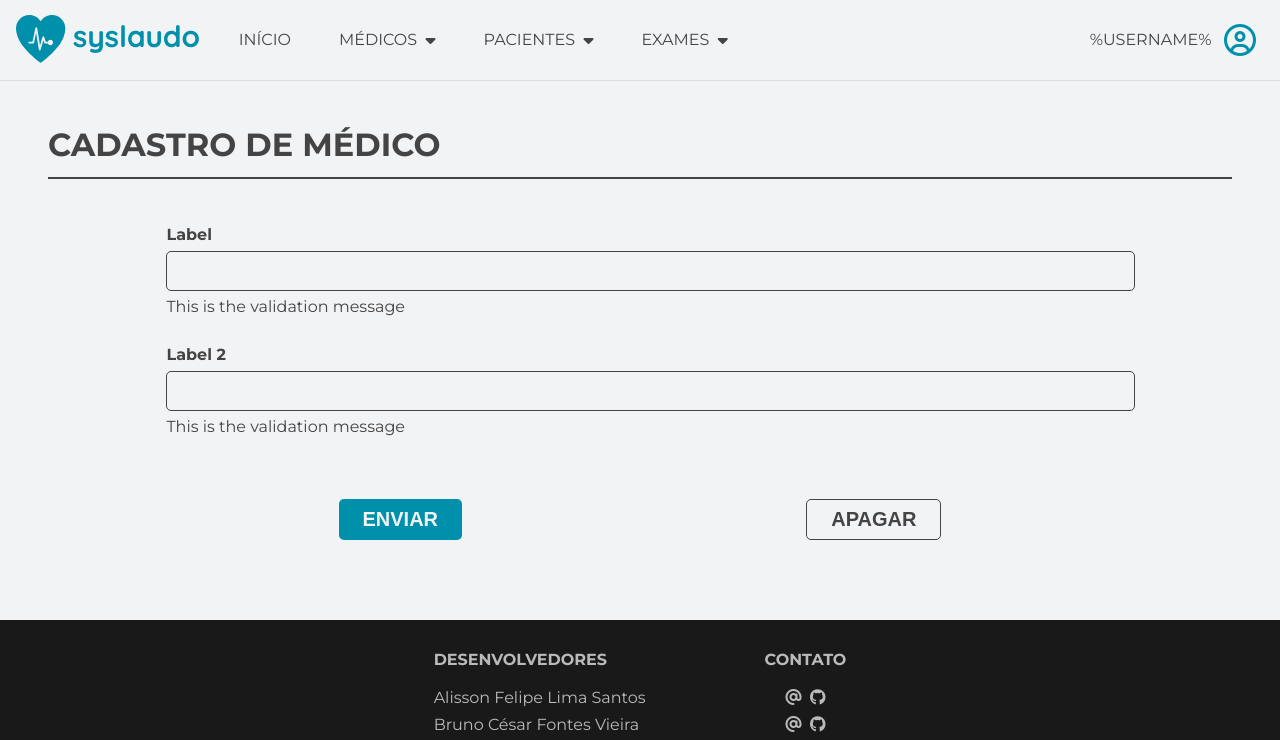
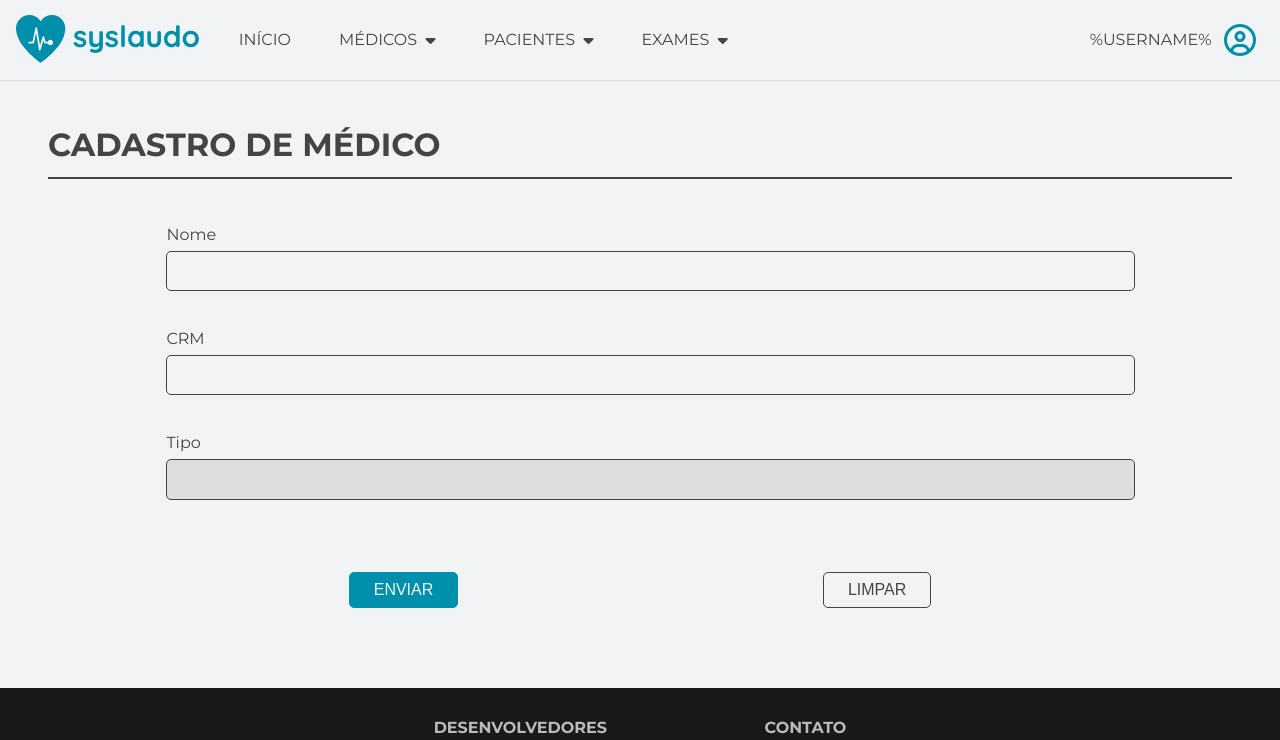
Before and after one commit to syslaudo/syslaudo-backend, a React (Create React App) app in the folder frontend/: page /cadastrar-medico in a window 1280 px wide. Shown: the top 740 px of the page. Built offline with nearby package versions, Linux system fonts and the light colour scheme.

Commit message:
Refatoração de componentes

```diff
--- a/frontend/package.json
+++ b/frontend/package.json
@@ -20,7 +20,7 @@
     "react-scripts": "4.0.3",
     "styled-components": "^5.2.1",
     "styled-reset": "^4.3.4",
-    "typescript": "^4.1.2",
+    "typescript": "^4.2.2",
     "web-vitals": "^1.0.1"
   },
   "scripts": {
--- a/frontend/src/components/Cards/style.tsx
+++ b/frontend/src/components/Cards.tsx
@@ -1,7 +1,7 @@
 import styled from 'styled-components';
-import * as colors from '../../style/colors';
+import * as colors from '../style/colors';
 
-export const StyledCard = styled.div`
+export const Card = styled.div`
   display: flex;
   align-items: center;
   margin-bottom: 2rem;
@@ -20,7 +20,7 @@ export const StyledCard = styled.div`
   }
 `;
 
-export const StyledCardGroup = styled.div`
+export const CardGroup = styled.div`
   display: grid;
   grid-template-columns: repeat(2, 1fr);
   grid-column-gap: 1rem;
--- a/frontend/src/components/Cards/index.tsx
+++ /dev/null
@@ -1,13 +0,0 @@
-import { StyledCard, StyledCardGroup } from './style';
-
-export function Card(props: any) {
-  return <StyledCard className={props.className}>{props.children}</StyledCard>;
-}
-
-export function CardGroup(props: any) {
-  return (
-    <StyledCardGroup className={props.className}>
-      {props.children}
-    </StyledCardGroup>
-  );
-}
--- /dev/null
+++ b/frontend/src/components/FormElements.tsx
@@ -0,0 +1,76 @@
+import styled from 'styled-components';
+import * as colors from '../style/colors';
+
+export const Form = styled.div`
+  display: block;
+  width: 80%;
+  margin: 2rem auto;
+`;
+
+export const InputGroup = styled.div`
+  display: block;
+  width: 100%;
+  margin: 2rem auto;
+`;
+
+export const Label = styled.label`
+  margin-bottom: 0.5em;
+  display: block;
+`;
+
+export const Message = styled.label`
+  margin-bottom: 0.5em;
+  display: block;
+`;
+
+export const ButtonGroup = styled.div`
+  display: flex;
+  flex-direction: row;
+  justify-content: space-around;
+`;
+
+export const Button = styled.button<{ primary?: boolean }>`
+  padding: 0.5rem 1.5rem;
+  margin-top: 2rem;
+  display: flex;
+  align-items: center;
+  justify-content: center;
+  color: ${(props) =>
+    props.primary ? colors.componentBackground : colors.text};
+  background: ${(props) =>
+    props.primary ? colors.primary : colors.componentBackground};
+  transition: 0.1s;
+  border-radius: 5px;
+  border-width: 1px;
+  border-style: solid;
+  border-color: ${(props) => (props.primary ? colors.primary : colors.text)};
+  font-size: 1rem;
+  text-transform: uppercase;
+
+  :hover {
+    background: ${colors.primaryHover};
+    color: ${colors.componentBackground};
+    border-color: ${colors.primaryHover};
+  }
+`;
+
+export const Input = styled.input`
+  padding: 0.6rem;
+  font-family: 'Montserrat';
+  font-size: 1rem;
+  border: 1px solid ${colors.text};
+  background: ${colors.componentBackground};
+  border-radius: 5px;
+  width: 100%;
+  margin-bottom: 0.5em;
+
+  :disabled {
+    background: ${colors.hover};
+  }
+
+  :focus {
+    outline: none;
+    border: 1px solid ${colors.primary};
+    box-shadow: 0 0 0 2px ${colors.primaryShadow};
+  }
+`;
--- a/frontend/src/components/FormElements/index.tsx
+++ /dev/null
@@ -1,59 +0,0 @@
-import {
-  StyledButton,
-  StyledButtonGroup,
-  StyledForm,
-  StyledInput,
-  StyledInputGroup,
-  StyledLabel,
-  StyledMessage,
-} from './style';
-
-export function Form(props: any) {
-  return <StyledForm className={props.className}>{props.children}</StyledForm>;
-}
-
-export function ButtonGroup(props: any) {
-  return (
-    <StyledButtonGroup className={props.className}>
-      {props.children}
-    </StyledButtonGroup>
-  );
-}
-
-export function Button(props: any) {
-  return (
-    <StyledButton
-      primary={props.primary}
-      onMouseDown={(e) => e.preventDefault()}
-      className={props.className}
-    >
-      {props.children}
-    </StyledButton>
-  );
-}
-
-export function InputGroup(props: any) {
-  return (
-    <StyledInputGroup className={props.className}>
-      {props.children}
-    </StyledInputGroup>
-  );
-}
-
-export function Input(props: any) {
-  return (
-    <StyledInput className={props.className}>{props.children}</StyledInput>
-  );
-}
-
-export function Label(props: any) {
-  return (
-    <StyledLabel className={props.className}>{props.children}</StyledLabel>
-  );
-}
-
-export function ValidationMessage(props: any) {
-  return (
-    <StyledMessage className={props.className}>{props.children}</StyledMessage>
-  );
-}
--- a/frontend/src/components/FormElements/style.tsx
+++ /dev/null
@@ -1,74 +0,0 @@
-import styled from 'styled-components';
-import * as colors from '../../style/colors';
-
-export const StyledForm = styled.div`
-  display: block;
-  width: 80%;
-  margin: 2rem auto;
-`;
-
-export const StyledInputGroup = styled.div`
-  display: block;
-  width: 100%;
-  margin: 2rem auto;
-`;
-
-export const StyledLabel = styled.label`
-  font-weight: bold;
-  margin-bottom: 0.5em;
-  display: block;
-`;
-
-export const StyledInput = styled.input`
-  padding: 0.6rem;
-  font-family: 'Montserrat';
-  font-size: 1rem;
-  border: 1px solid ${colors.text};
-  background: ${colors.componentBackground};
-  border-radius: 5px;
-  width: 100%;
-  margin-bottom: 0.5em;
-`;
-
-export const StyledMessage = styled.label`
-  margin-bottom: 0.5em;
-  display: block;
-`;
-
-export const StyledButtonGroup = styled.div`
-  display: flex;
-  flex-direction: row;
-  justify-content: space-around;
-`;
-
-export const StyledButton = styled.button<{ primary: boolean }>`
-  padding: 0.5rem 1.5rem;
-  margin-top: 2rem;
-  display: flex;
-  align-items: center;
-  justify-content: center;
-  border: 0;
-  border-radius: 5px;
-  color: ${colors.componentBackground};
-  color: ${(props) =>
-    props.primary ? colors.componentBackground : colors.text};
-  background: ${(props) =>
-    props.primary ? colors.primary : colors.componentBackground};
-  border-width: ${(props) => (props.primary ? 'none' : '1px')};
-  border-style: ${(props) => (props.primary ? 'none' : 'solid')};
-  border-color: ${(props) => (props.primary ? 'none' : colors.text)};
-
-  font-size: 1.25rem;
-  font-weight: 600;
-  text-transform: uppercase;
-
-  transition: 0.2s;
-
-  :hover {
-    background: ${(props) =>
-      props.primary ? colors.primaryHover : colors.primary};
-    color: ${(props) =>
-      props.primary ? colors.componentBackground : colors.componentBackground};
-    border-color: ${(props) => (props.primary ? 'none' : colors.primary)};
-  }
-`;
--- a/frontend/src/components/TextElements/style.tsx
+++ b/frontend/src/components/TextElements.tsx
@@ -1,5 +1,5 @@
 import styled from 'styled-components';
-import * as colors from '../../style/colors';
+import * as colors from '../style/colors';
 
 export const StyledTitle = styled.h1`
   font-size: 2rem;
@@ -12,3 +12,12 @@ export const StyledTitle = styled.h1`
     margin-bottom: 3rem;
   }
 `;
+
+export function Title(props: any) {
+  return (
+    <StyledTitle className={props.className}>
+      <span>{props.children}</span>
+      <hr />
+    </StyledTitle>
+  );
+}
--- a/frontend/src/components/TextElements/index.tsx
+++ /dev/null
@@ -1,10 +0,0 @@
-import { StyledTitle } from './style';
-
-export function Title(props: any) {
-  return (
-    <StyledTitle className={props.className}>
-      <span>{props.children}</span>
-      <hr />
-    </StyledTitle>
-  );
-}
--- a/frontend/src/pages/CadastrarMedico.tsx
+++ b/frontend/src/pages/CadastrarMedico.tsx
@@ -5,7 +5,6 @@ import {
   Input,
   InputGroup,
   Label,
-  ValidationMessage,
 } from '../components/FormElements';
 import { Title } from '../components/TextElements';
 
@@ -15,18 +14,23 @@ export default function CadastrarMedico() {
       <Title>Cadastro de Médico</Title>
       <Form>
         <InputGroup>
-          <Label htmlFor="label">Label</Label>
-          <Input id="label" />
-          <ValidationMessage>This is the validation message</ValidationMessage>
+          <Label htmlFor="nome">Nome</Label>
+          <Input id="nome" />
         </InputGroup>
+
         <InputGroup>
-          <Label>Label 2</Label>
-          <Input />
-          <ValidationMessage>This is the validation message</ValidationMessage>
+          <Label htmlFor="crm">CRM</Label>
+          <Input id="crm" />
         </InputGroup>
+
+        <InputGroup>
+          <Label htmlFor="tipo">Tipo</Label>
+          <Input id="tipo" disabled={true} />
+        </InputGroup>
+
         <ButtonGroup>
-          <Button primary={true}>Enviar</Button>
-          <Button>Apagar</Button>
+          <Button primary>Enviar</Button>
+          <Button>Limpar</Button>
         </ButtonGroup>
       </Form>
     </div>
--- a/frontend/src/pages/CadastrarPaciente.tsx
+++ b/frontend/src/pages/CadastrarPaciente.tsx
@@ -1,34 +1,9 @@
-import {
-  Button,
-  ButtonGroup,
-  Form,
-  Input,
-  InputGroup,
-  Label,
-  ValidationMessage,
-} from '../components/FormElements';
 import { Title } from '../components/TextElements';
 
 export default function CadastrarPaciente() {
   return (
     <div className="CadastrarPaciente">
       <Title>Cadastro de Paciente</Title>
-      <Form>
-        <InputGroup>
-          <Label htmlFor="label">Label</Label>
-          <Input id="label" />
-          <ValidationMessage>This is the validation message</ValidationMessage>
-        </InputGroup>
-        <InputGroup>
-          <Label>Label 2</Label>
-          <Input />
-          <ValidationMessage>This is the validation message</ValidationMessage>
-        </InputGroup>
-        <ButtonGroup>
-          <Button primary={true}>Enviar</Button>
-          <Button>Apagar</Button>
-        </ButtonGroup>
-      </Form>
     </div>
   );
 }
--- a/frontend/src/pages/SolicitarExame.tsx
+++ b/frontend/src/pages/SolicitarExame.tsx
@@ -1,34 +1,9 @@
-import {
-  Button,
-  ButtonGroup,
-  Form,
-  Input,
-  InputGroup,
-  Label,
-  ValidationMessage,
-} from '../components/FormElements';
 import { Title } from '../components/TextElements';
 
 export default function SolicitarExame() {
   return (
     <div className="SolicitarExame">
       <Title>Solicitação de Exames</Title>
-      <Form>
-        <InputGroup>
-          <Label htmlFor="label">Label</Label>
-          <Input id="label" />
-          <ValidationMessage>This is the validation message</ValidationMessage>
-        </InputGroup>
-        <InputGroup>
-          <Label>Label 2</Label>
-          <Input />
-          <ValidationMessage>This is the validation message</ValidationMessage>
-        </InputGroup>
-        <ButtonGroup>
-          <Button primary={true}>Enviar</Button>
-          <Button>Apagar</Button>
-        </ButtonGroup>
-      </Form>
     </div>
   );
 }
--- a/frontend/src/style/colors.tsx
+++ b/frontend/src/style/colors.tsx
@@ -1,4 +1,5 @@
 export const primary = '#0190ab';
+export const primaryShadow = 'rgba(1, 143, 171, 0.5)';
 export const primaryHover = '#017b94';
 export const componentBackground = '#f2f3f5';
 export const background = '#f2f3f5';
```
Also changed, not shown: 1 other file (tests, documents, lock files or other folders).
